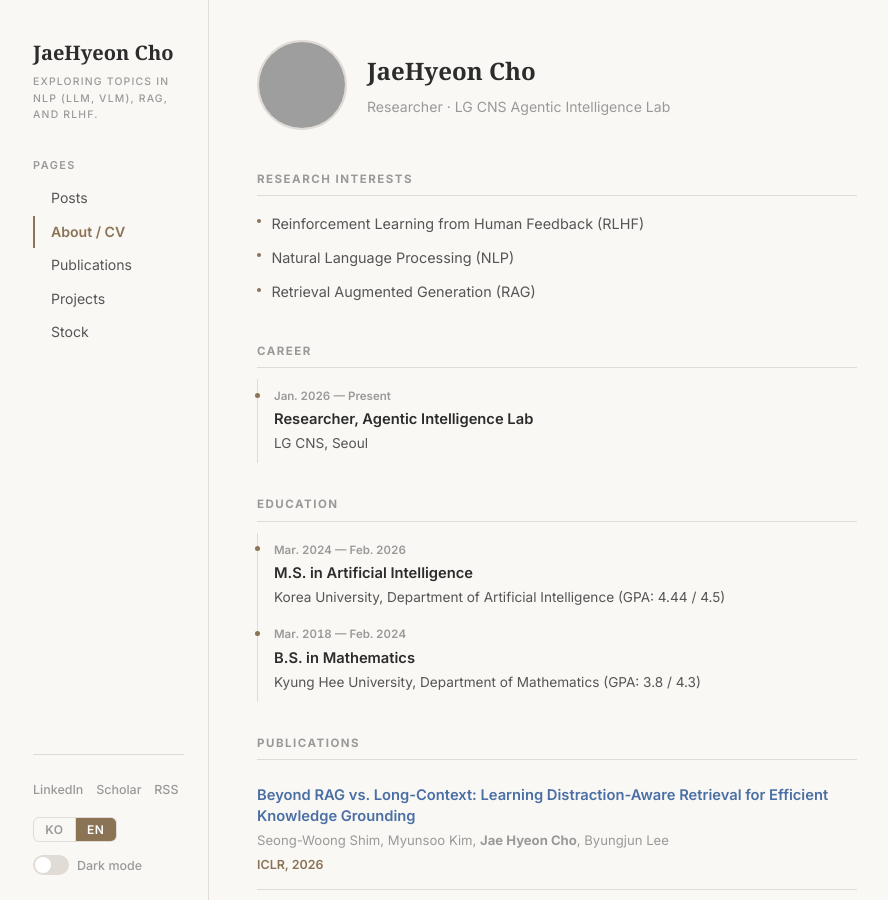
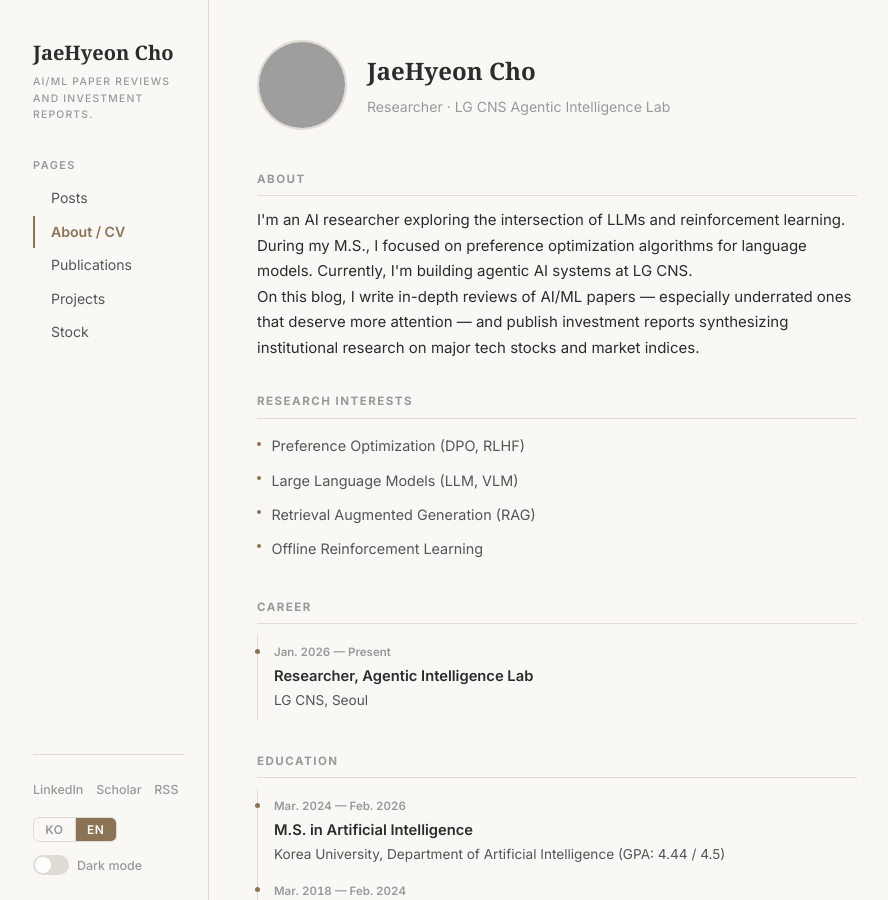
Before and after one commit to bonin147/bonin147.github.io, a Jekyll site: the page built from about.md, in a window 1280 px wide and 900 px high, cut to the strip 0-900 px from the top of the window. Shown: the whole strip, without its empty margins (101-989 px from the left). Built offline with Jekyll 4.4.1, drawn with Linux system fonts in a browser that asks for light colours; some web fonts are replaced; some of the changed text lies outside the part shown; grey boxes are pictures that could not be loaded.

Commit message:
Rewrite about page and site description to reflect blog scope
Co-Authored-By: Claude Opus 4.6 <noreply@anthropic.com>

```diff
--- a/_config.yml
+++ b/_config.yml
@@ -1,6 +1,6 @@
 title: Jaehyeon Cho's Blog
-description: "NLP(LLM, VLM), RAG, RLHF를 포함한 내용을 다룹니다."
-description_en: "Exploring topics in NLP (LLM, VLM), RAG, and RLHF."
+description: "AI/ML 논문 리뷰와 투자 리포트를 다룹니다."
+description_en: "AI/ML paper reviews and investment reports."
 url: "https://bonin147.github.io" # GitHub Pages URL (예: https://username.github.io)
 baseurl: "" # 레포지토리 이름 (username.github.io 사용 시 "" 로 변경)
 
--- a/about.md
+++ b/about.md
@@ -18,11 +18,18 @@ permalink: /about/
 <div class="lang-ko" markdown="1">
 
 <div class="about-section">
+<h2>소개</h2>
+<p>AI 연구자로서 LLM과 강화학습의 교차점을 탐구하고 있습니다. 석사 과정에서 Preference Optimization 알고리즘을 연구했으며, 현재는 LG CNS에서 Agentic AI 시스템을 개발하고 있습니다.</p>
+<p>이 블로그에서는 최신 AI/ML 논문을 깊이 있게 분석하고, 주요 기술주와 시장 지수에 대한 투자 리포트를 작성합니다. 저평가된 논문을 발굴하고, 기관 리서치를 종합하여 독자적인 시각을 제공하는 것을 지향합니다.</p>
+</div>
+
+<div class="about-section">
 <h2>연구 관심 분야</h2>
 <ul>
-  <li>인간 피드백 기반 강화학습 (RLHF)</li>
-  <li>자연어 처리 (NLP)</li>
-  <li>검색 증강 생성 (RAG)</li>
+  <li>Preference Optimization (DPO, RLHF)</li>
+  <li>대규모 언어 모델 (LLM, VLM)</li>
+  <li>Retrieval Augmented Generation (RAG)</li>
+  <li>Offline Reinforcement Learning</li>
 </ul>
 </div>
 
@@ -154,11 +162,18 @@ permalink: /about/
 <div class="lang-en" markdown="1">
 
 <div class="about-section">
+<h2>About</h2>
+<p>I'm an AI researcher exploring the intersection of LLMs and reinforcement learning. During my M.S., I focused on preference optimization algorithms for language models. Currently, I'm building agentic AI systems at LG CNS.</p>
+<p>On this blog, I write in-depth reviews of AI/ML papers — especially underrated ones that deserve more attention — and publish investment reports synthesizing institutional research on major tech stocks and market indices.</p>
+</div>
+
+<div class="about-section">
 <h2>Research Interests</h2>
 <ul>
-  <li>Reinforcement Learning from Human Feedback (RLHF)</li>
-  <li>Natural Language Processing (NLP)</li>
+  <li>Preference Optimization (DPO, RLHF)</li>
+  <li>Large Language Models (LLM, VLM)</li>
   <li>Retrieval Augmented Generation (RAG)</li>
+  <li>Offline Reinforcement Learning</li>
 </ul>
 </div>
 
--- a/index.html
+++ b/index.html
@@ -5,10 +5,10 @@ title: Home
 <div class="page-label" data-i18n="research_blog">Research Blog</div>
 <h1 class="page-heading">{{ site.title }}</h1>
 <p class="page-description lang-ko">
-  NLP(LLM, VLM), RAG, RLHF를 포함한 내용을 다룹니다.
+  AI/ML 논문 리뷰와 주요 종목 · 지수 투자 리포트를 다룹니다.
 </p>
 <p class="page-description lang-en">
-  Exploring topics in NLP (LLM, VLM), RAG, and RLHF.
+  AI/ML paper reviews and investment reports on major stocks and indices.
 </p>
 
 {% assign subcategories = "Paper Review,Stock Report,Index Report" | split: "," %}
```
Also changed, not shown: other parts of about.md (+6 -4 lines).
